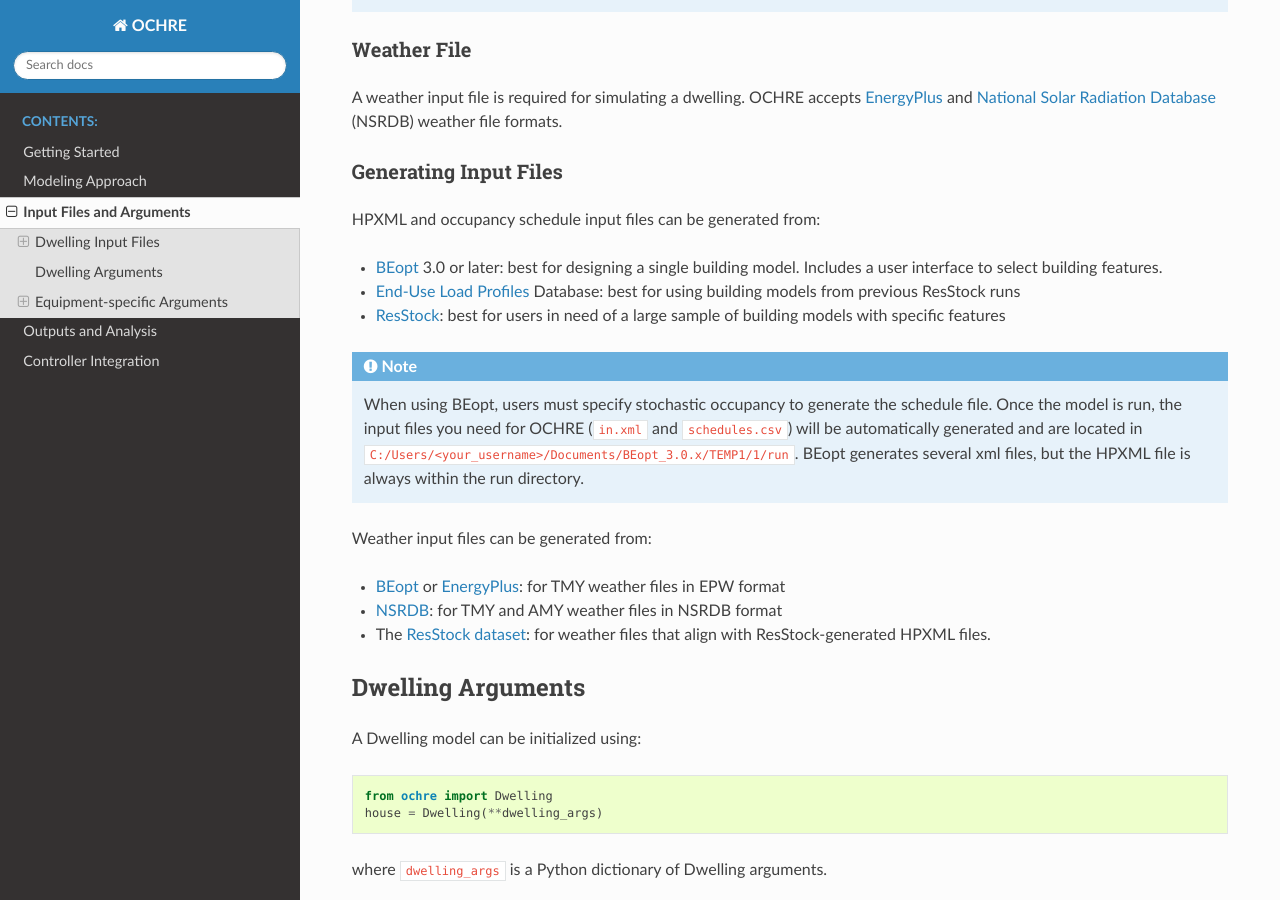
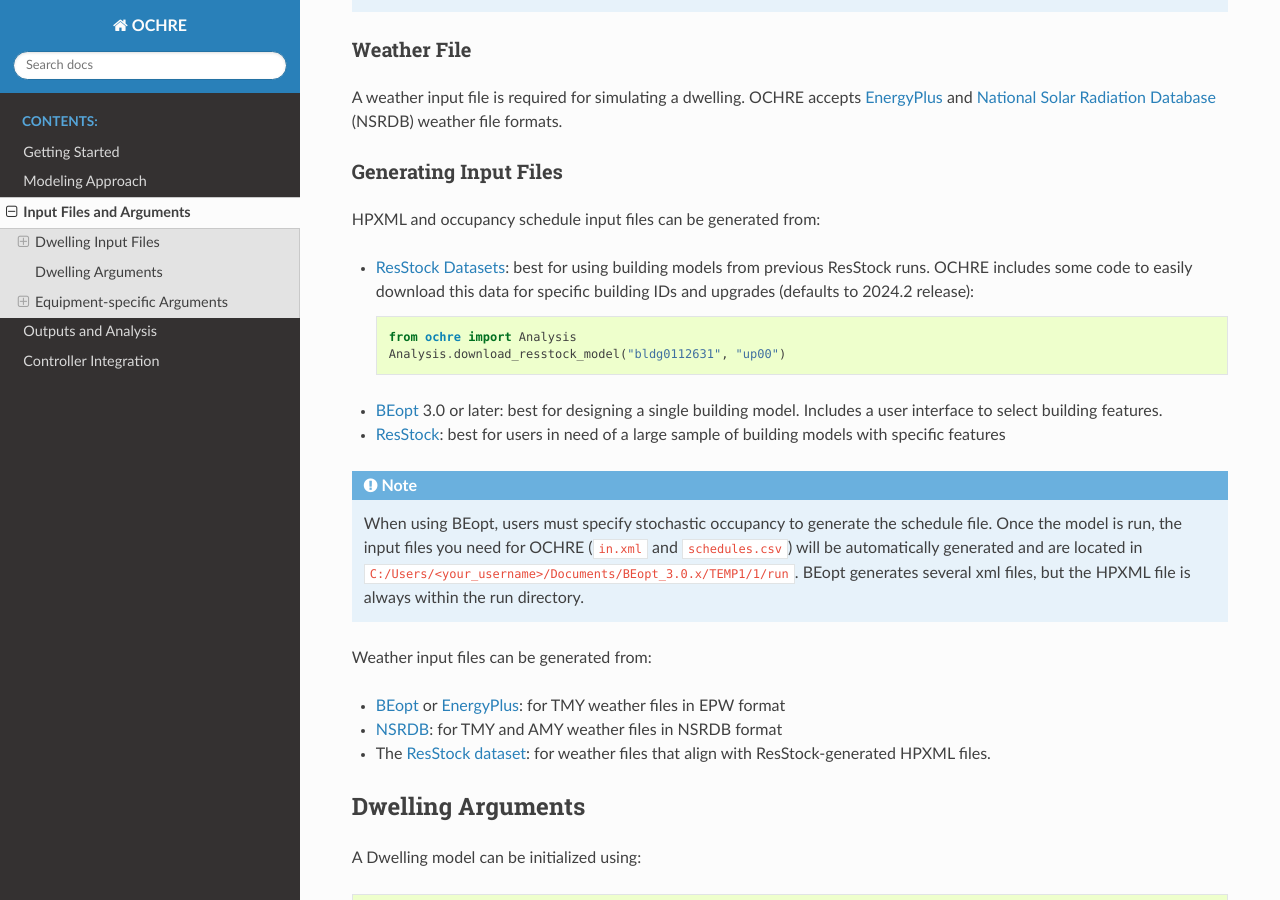
Before and after one commit to NREL/OCHRE, a Sphinx documentation site: the page built from docs/source/InputsAndArguments.rst, in a window 1280 px wide and 900 px high, scrolled down 935 px. Built offline with Sphinx 7.4.7 and the Read the Docs theme 3.1.0, drawn with Linux system fonts in a browser that asks for light colours.

```diff
--- a/docs/source/InputsAndArguments.rst
+++ b/docs/source/InputsAndArguments.rst
@@ -69,13 +69,19 @@ Generating Input Files
 
 HPXML and occupancy schedule input files can be generated from:
 
+-  `ResStock Datasets <https://resstock.nrel.gov/datasets>`__: best for using
+   building models from previous ResStock runs. OCHRE includes some code to
+   easily download this data for specific building IDs and upgrades (defaults
+   to 2024.2 release):
+
+   .. code-block:: python
+
+      from ochre import Analysis
+      Analysis.download_resstock_model("bldg0112631", "up00")
+
 -  `BEopt <https://www.nrel.gov/buildings/beopt.html>`__ 3.0 or later: best
    for designing a single building model. Includes a user interface to select
    building features.
-
--  `End-Use Load Profiles
-   <https://www.nrel.gov/buildings/end-use-load-profiles.html>`__ Database:
-   best for using building models from previous ResStock runs
 
 -  `ResStock <https://resstock.nrel.gov/>`__: best for users in need of a
    large sample of building models with specific features
--- a/docs/source/Introduction.rst
+++ b/docs/source/Introduction.rst
@@ -18,8 +18,8 @@ includes detailed models for flexible devices including HVAC equipment, water
 heaters, electric vehicles, solar PV, and batteries. It can examine the
 impacts of novel control strategies on energy consumption and occupant comfort
 metrics. OCHRE integrates with many of NREL's established modeling tools,
-including `ResStock\ |tm| <https://resstock.nrel.gov/>__`, `BEopt\ |tm|
-<https://www.nrel.gov/buildings/beopt.html>__`, `EVI-Pro
+including `ResStock <https://resstock.nrel.gov/>__`\ |tm|, `BEopt
+<https://www.nrel.gov/buildings/beopt.html>__`\ |tm|, `EVI-Pro
 <https://www.nrel.gov/transportation/evi-pro.html>`__, `SAM
 <https://sam.nrel.gov/>`__, and `HELICS <https://helics.org/>`__.
 
```
Also changed, not shown: README.md (+14 -7 lines), 1 other file.
